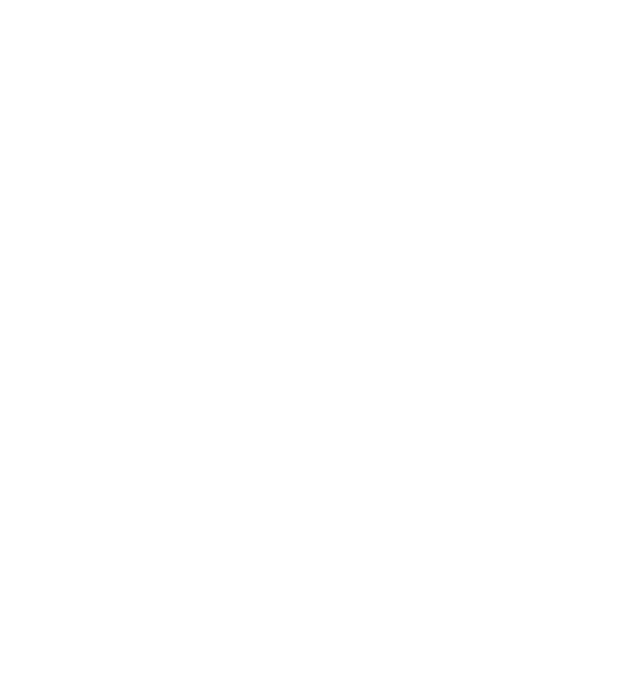
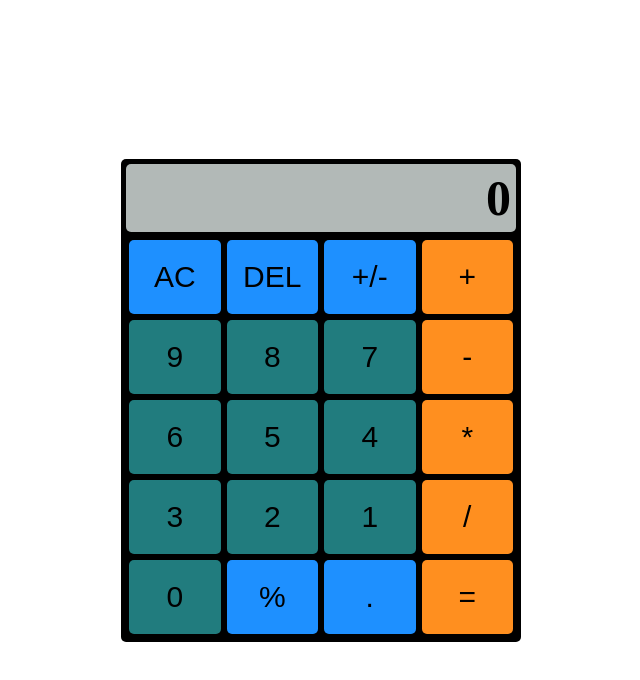
Before and after one commit to zadnap/odin-calculator, a plain HTML site: page index.html in a window 1280 px wide. Shown: the whole page, without its empty margins (319-959 px from the left). Drawn offline with Linux system fonts and the light colour scheme.

Commit message:
Create the UI for the app
The calculator UI represents with 10 digits from 0
to 9, the AC button to clear all, the DEL button
to delete the previous character typed in, and the
operators including + - * /

It also has a % button to divide the number by 100
and a . button to represent floating point numbers

```diff
--- a/index.html
+++ b/index.html
@@ -8,6 +8,28 @@
     <script src="./script.js" defer></script>
 </head>
 <body>
-
+    <section class="container">
+        <div class="screen">0</div>
+        <button>AC</button>
+        <button>DEL</button>
+        <button>+/-</button>
+        <button class="operator">+</button>
+        <button class="operand">9</button>
+        <button class="operand">8</button>
+        <button class="operand">7</button>
+        <button class="operator">-</button>
+        <button class="operand">6</button>
+        <button class="operand">5</button>
+        <button class="operand">4</button>
+        <button class="operator">*</button>
+        <button class="operand">3</button>
+        <button class="operand">2</button>
+        <button class="operand">1</button>
+        <button class="operator">/</button>
+        <button class="operand">0</button>
+        <button>%</button>
+        <button>.</button>
+        <button class="operator">=</button>
+    </section>
 </body>
 </html>
--- a/style.css
+++ b/style.css
@@ -0,0 +1,64 @@
+* {
+    margin: 0;
+    padding: 0;
+    box-sizing: border-box;
+}
+
+button {
+    outline: none;
+    border: none;
+}
+
+body {
+    height: 100vh;
+    display: flex;
+    justify-content: center;
+    align-items: center;
+}
+
+.container {
+    display: flex;
+    flex-wrap: wrap;
+    width: 400px;
+    background-color: black;
+    padding: 5px;
+    border-radius: 5px;
+}
+
+.screen {
+    width: 100%;
+    margin-bottom: 5px;
+    padding: 5px;
+    background-color: #b2b9b7;
+    font-size: 50px;
+    font-weight: 700;
+    border-radius: 5px;
+    text-align: right;
+}
+
+.container button {
+    cursor: pointer;
+    width: calc(25% - 6px);
+    padding: 20px 15px;
+    font-size: 30px;
+    border-radius: 5px;
+    margin: 3px;
+    background-color: dodgerblue;
+}
+.container button:active {
+    background-color: rgb(123, 189, 255);
+}
+
+button.operand {
+    background-color: #217C7E;
+}
+button.operand:active {
+    background-color: #33b9bb;
+}
+
+button.operator {
+    background-color: #FF8F1F;
+}
+button.operator:active {
+    background-color: #ffc183;
+}
```
